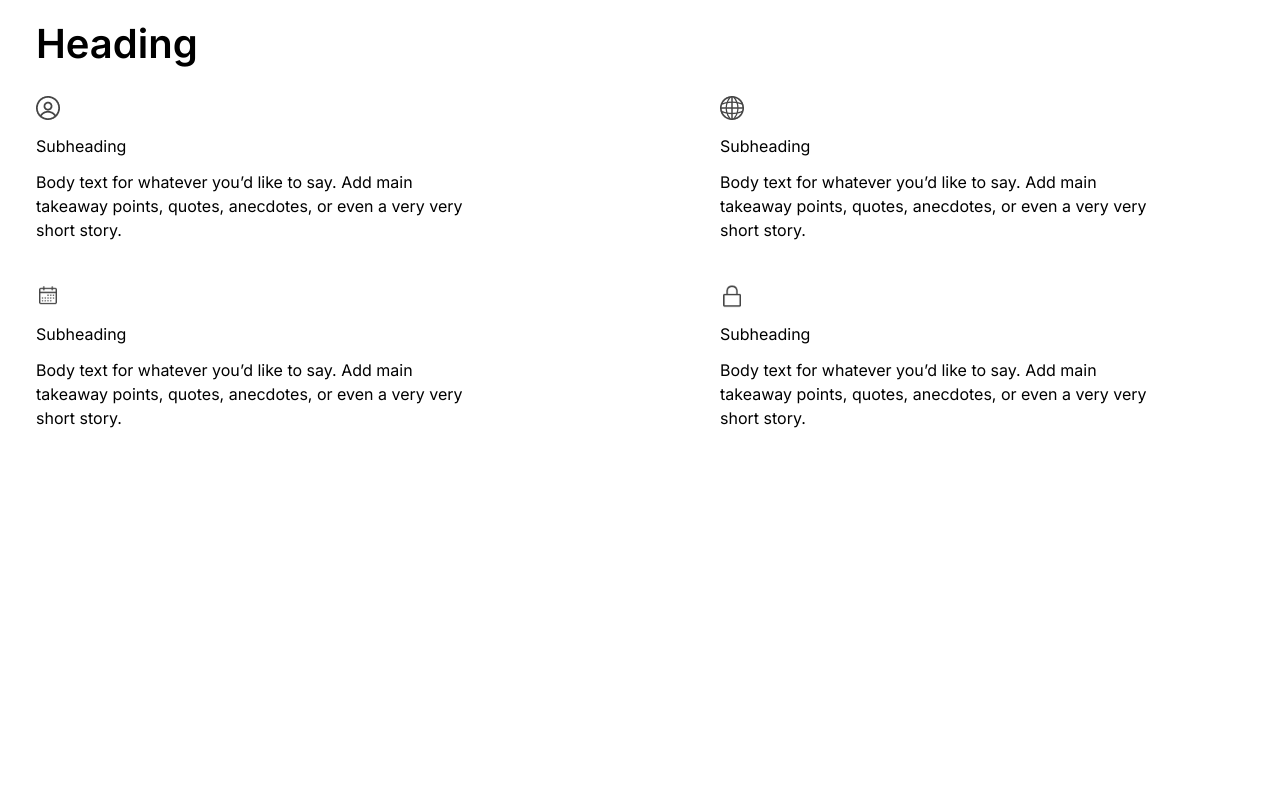
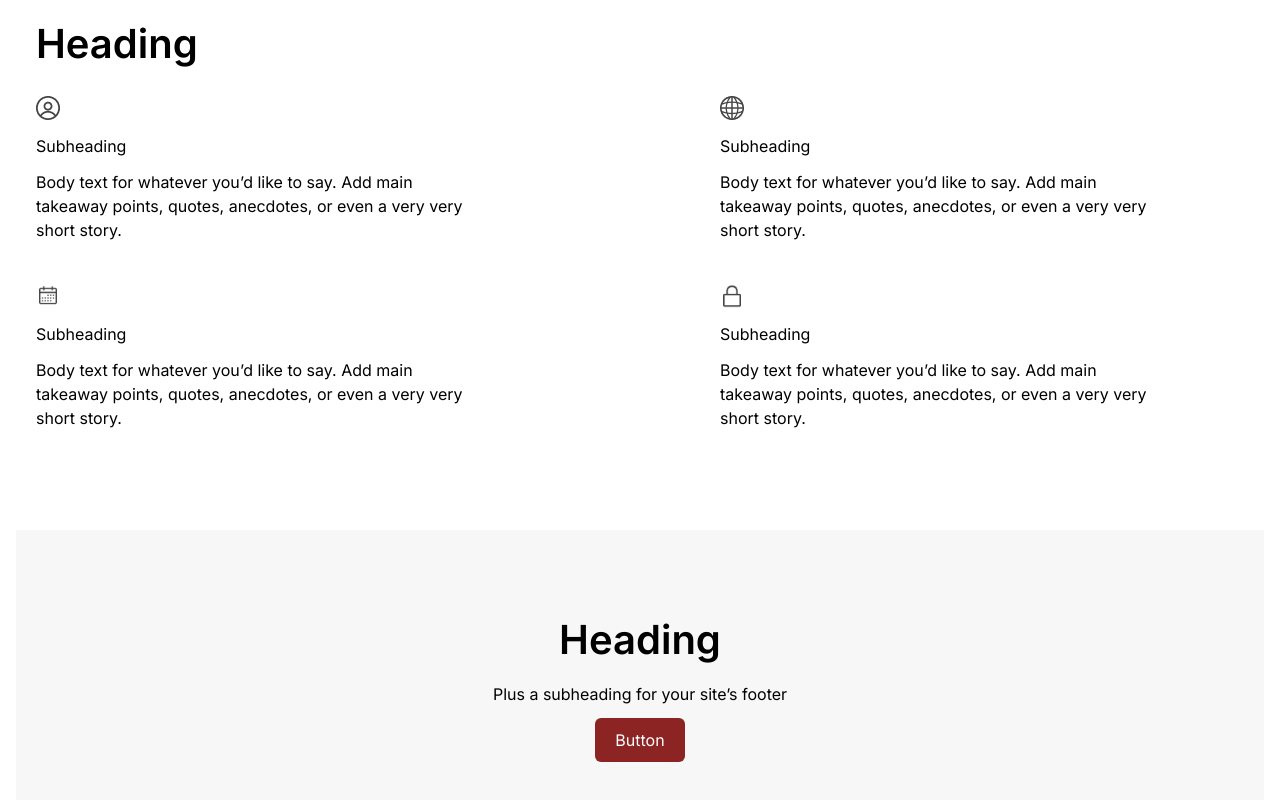
Before and after one commit to jamescasipong/isp-services, a React (Vite) app: page / in a window 1280 px wide. Shown: the part 1628-2428 px from the top of the page. Before the commit the page ends 2078 px from the top, so only its background shows below. Built offline with nearby package versions, Linux system fonts and the light colour scheme.

Commit message:
add another section which is fking heading shit idk

```diff
--- a/src/components/sections/Home.jsx
+++ b/src/components/sections/Home.jsx
@@ -45,6 +45,12 @@ const Home = () => {
                 ))}
             </div>
         </div>
+
+        <div className='flex flex-col w-full items-center justify-center py-20 gap-3 bg-bg'>
+            <h2 className='font-semibold text-[40px]'>Heading</h2>
+            <p>Plus a subheading for your site’s footer</p>
+            <Button link="#" label="Button"></Button>
+        </div>
     </section>
   )
 }
--- a/tailwind.config.js
+++ b/tailwind.config.js
@@ -10,6 +10,7 @@ module.exports = {
         secondary: "#000000",
         third: "#828282",
         button: "#8D2424",
+        bg: "#F7F7F7",
         dimWhite: "rgba(255, 255, 255, 0.7)",
         dimBlue: "rgba(9, 151, 124, 0.1)",
       },
```
